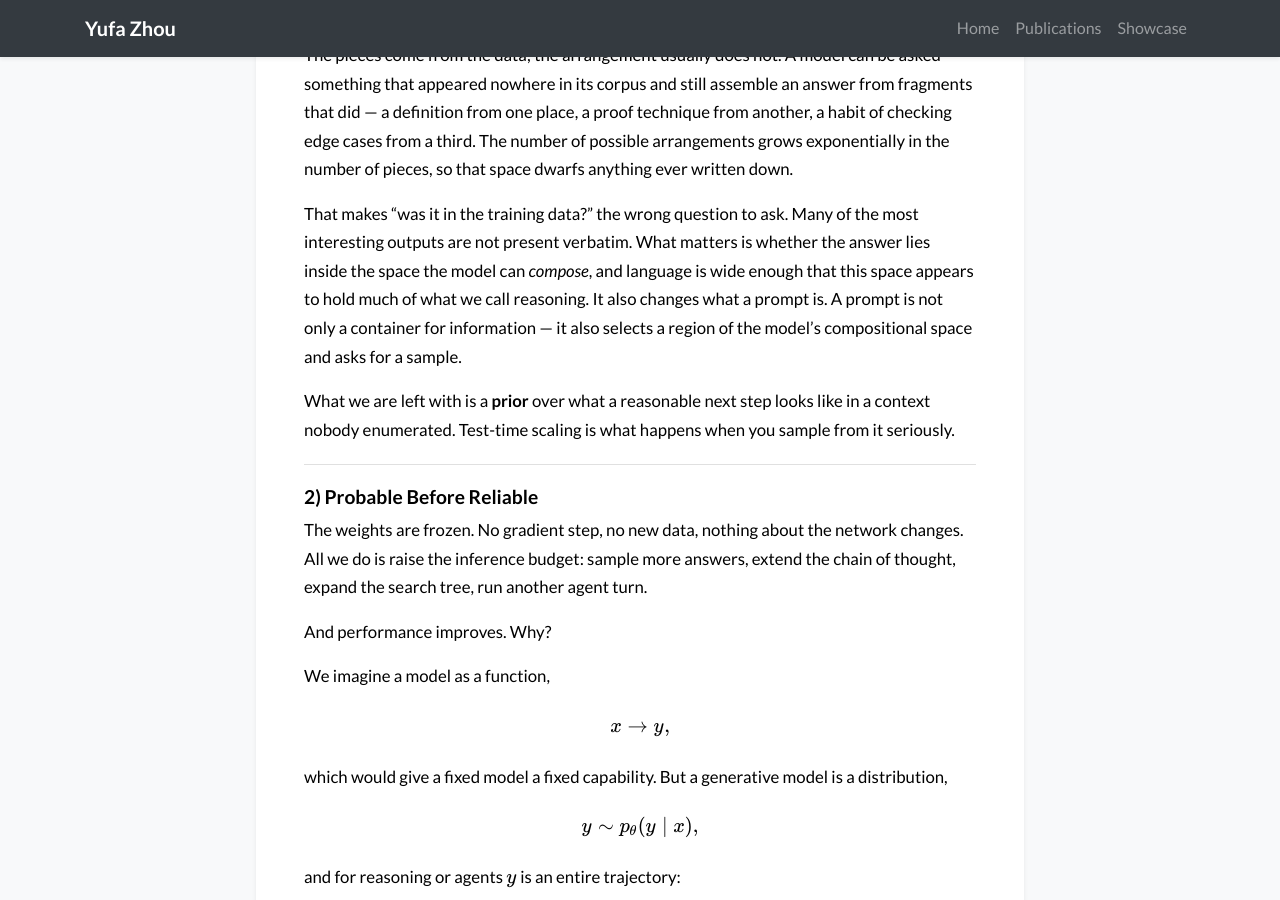
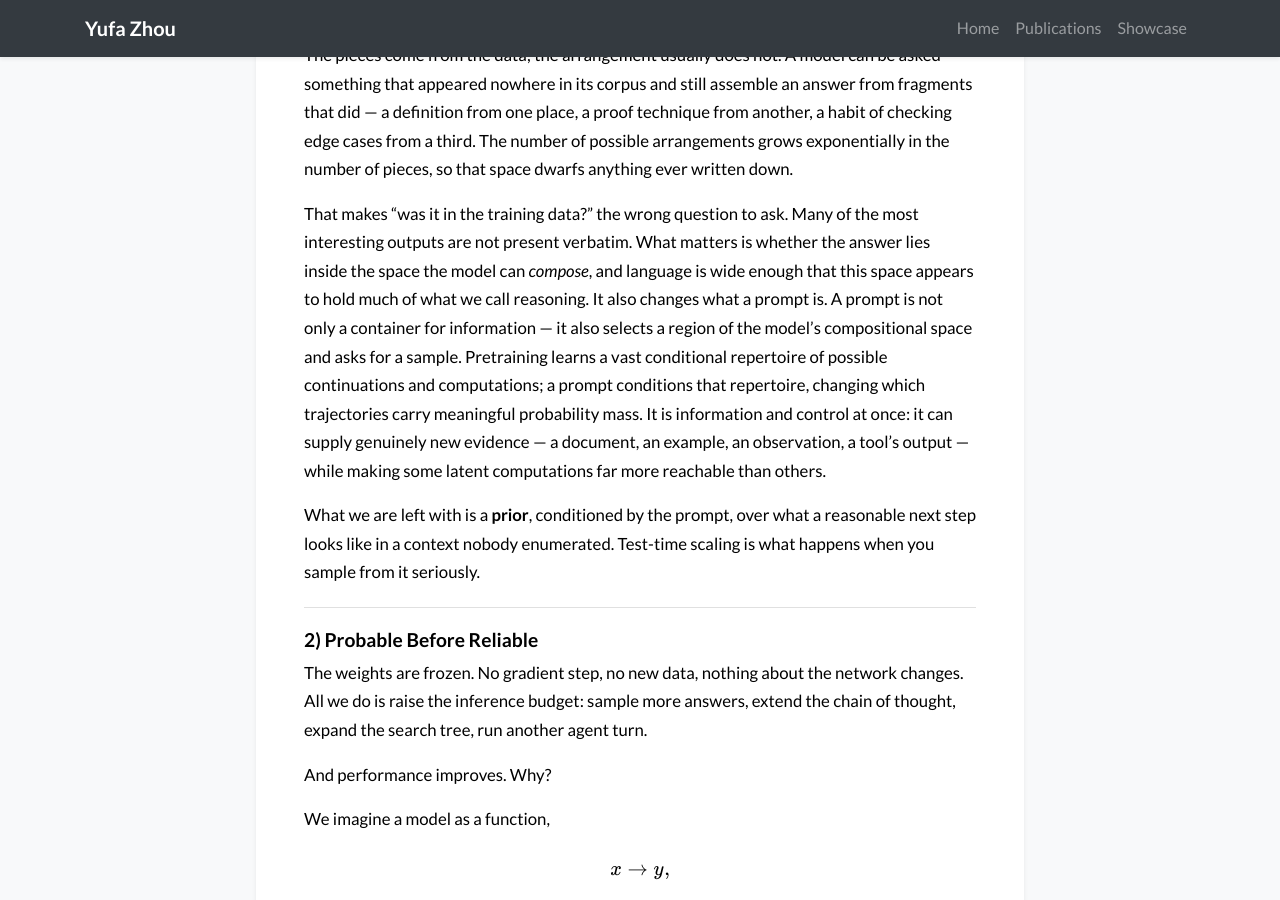
Before and after one commit to MasterZhou1/MasterZhou1.github.io, a Jekyll site: the page built from articles/scaling.md, in a window 1280 px wide and 900 px high, scrolled down 1031 px. Built offline with Jekyll 4.4.1, drawn with Linux system fonts in a browser that asks for light colours; nearby versions of some CDN libraries; a style sheet for code colours, icons or effects is not loaded.

Commit message:
Frame the prompt as conditioning, not retrieval
Section 1 now connects the compositional-space picture to the
probability/reachability language used later. Pretraining learns a broad
conditional repertoire; the prompt conditions it, changing which
trajectories carry meaningful probability mass. It is information and
control at once — it can supply genuinely new evidence (a document, an
example, an observation, a tool's output) while making some latent
computations far more reachable than others.

The prior in the following paragraph is now explicitly the conditioned
one, so test-time scaling reads as search over what conditioning leaves.

Co-Authored-By: Claude Opus 5 (1M context) <noreply@anthropic.com>
Claude-Session: https://claude.ai/code/session_01NXuhK3BN4kVKDj3DXgYiVZ

```diff
--- a/articles/scaling.md
+++ b/articles/scaling.md
@@ -36,9 +36,9 @@ A larger model does store more of what it read. But storage is not the whole of
 
 The pieces come from the data; the arrangement usually does not. A model can be asked something that appeared nowhere in its corpus and still assemble an answer from fragments that did — a definition from one place, a proof technique from another, a habit of checking edge cases from a third. The number of possible arrangements grows exponentially in the number of pieces, so that space dwarfs anything ever written down.
 
-That makes "was it in the training data?" the wrong question to ask. Many of the most interesting outputs are not present verbatim. What matters is whether the answer lies inside the space the model can *compose*, and language is wide enough that this space appears to hold much of what we call reasoning. It also changes what a prompt is. A prompt is not only a container for information — it also selects a region of the model's compositional space and asks for a sample.
+That makes "was it in the training data?" the wrong question to ask. Many of the most interesting outputs are not present verbatim. What matters is whether the answer lies inside the space the model can *compose*, and language is wide enough that this space appears to hold much of what we call reasoning. It also changes what a prompt is. A prompt is not only a container for information — it also selects a region of the model's compositional space and asks for a sample. Pretraining learns a vast conditional repertoire of possible continuations and computations; a prompt conditions that repertoire, changing which trajectories carry meaningful probability mass. It is information and control at once: it can supply genuinely new evidence — a document, an example, an observation, a tool's output — while making some latent computations far more reachable than others.
 
-What we are left with is a **prior** over what a reasonable next step looks like in a context nobody enumerated. Test-time scaling is what happens when you sample from it seriously.
+What we are left with is a **prior**, conditioned by the prompt, over what a reasonable next step looks like in a context nobody enumerated. Test-time scaling is what happens when you sample from it seriously.
 
 ---
 
```
